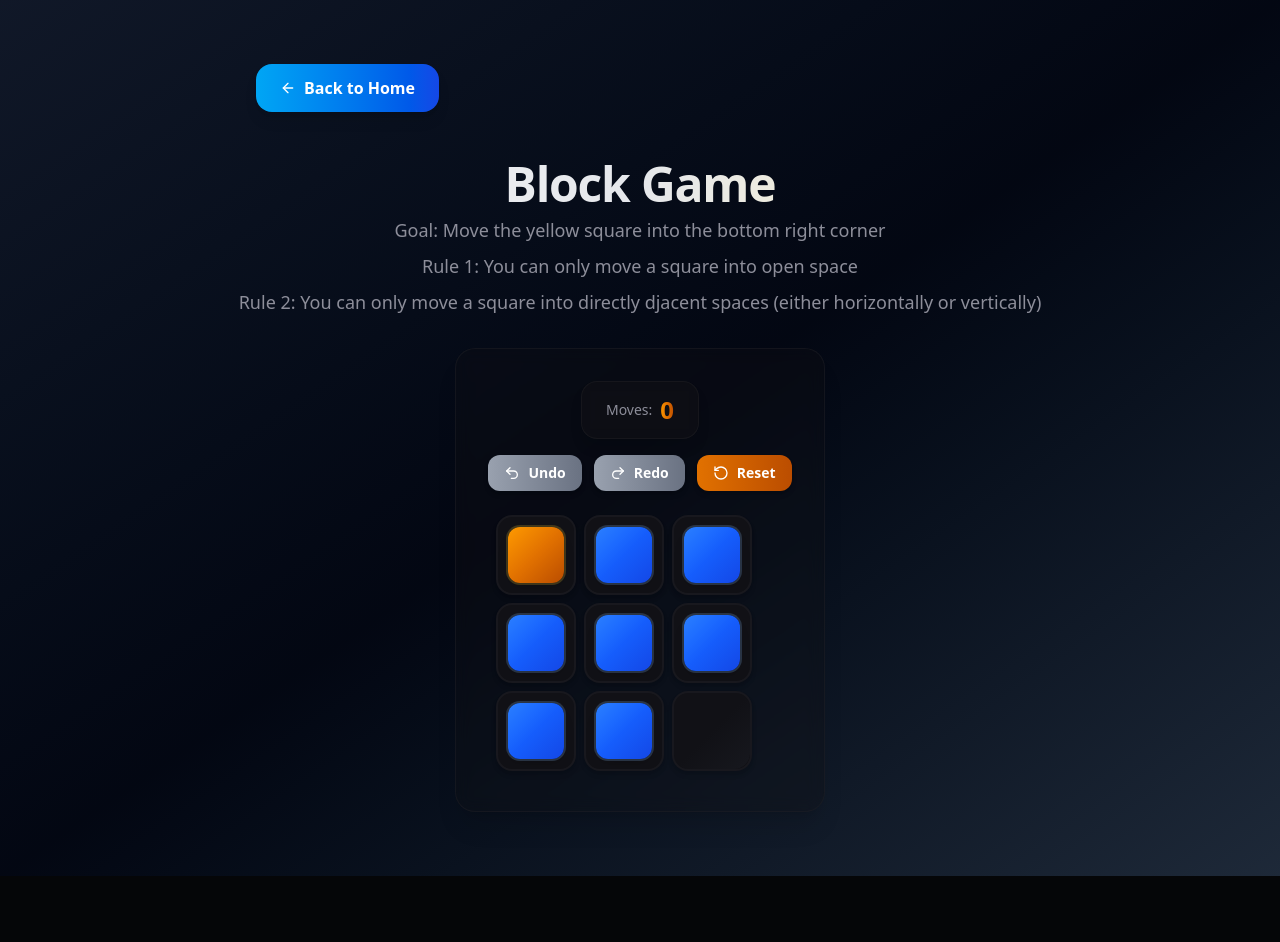
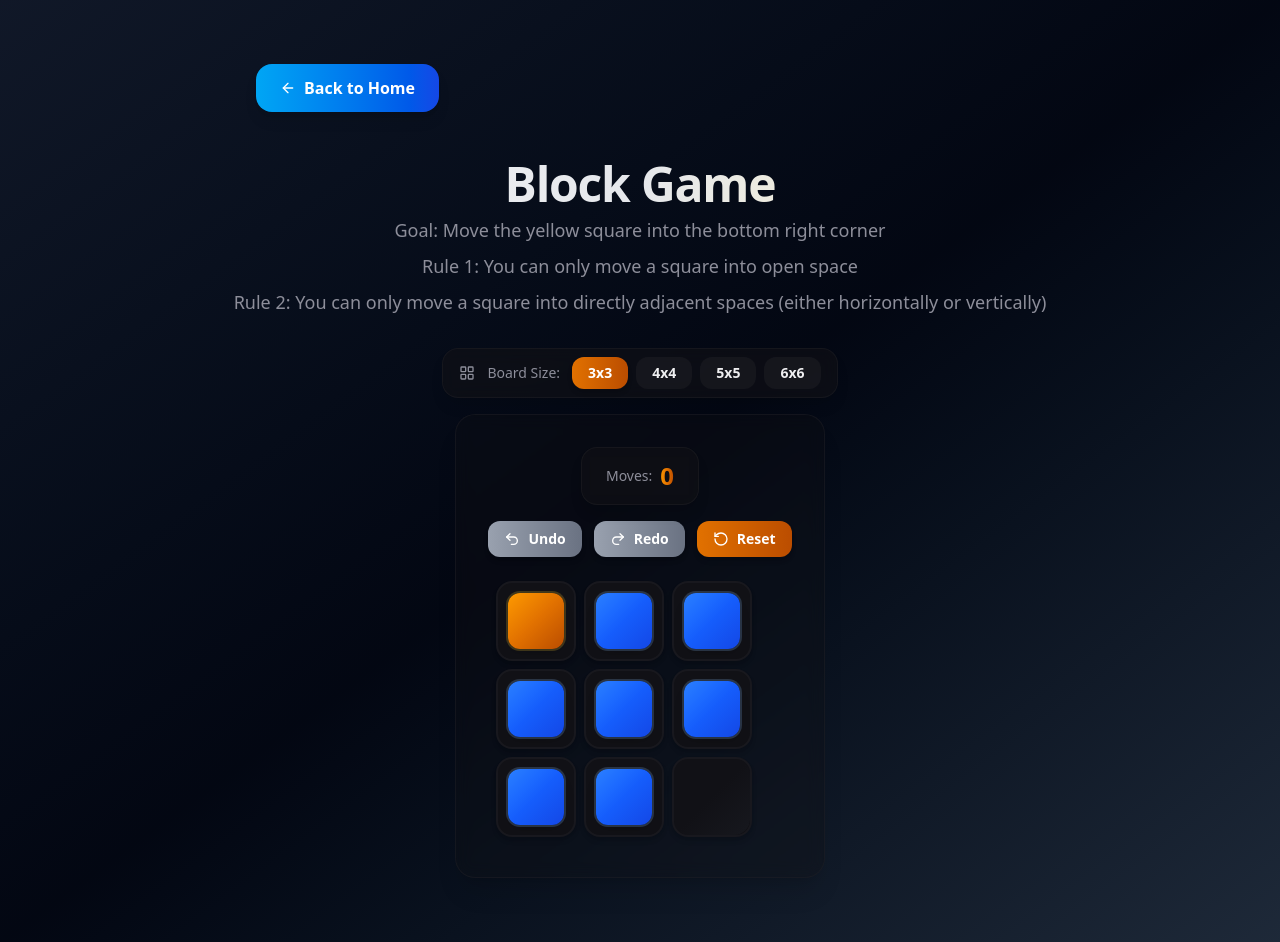
Before and after one commit to skojr/Block-Game, a Next.js app: page /block_game in a window 1280 px wide. Before the commit the page ends 876 px from the top, so only its background shows below. Built offline with nearby package versions, Linux system fonts and the light colour scheme.

Commit message:
[Feature] change size of board for block game

```diff
--- a/app/block_game/components/BlockGameBoard.tsx
+++ b/app/block_game/components/BlockGameBoard.tsx
@@ -14,6 +14,7 @@ export default function BlockGameBoard({ rows = 3, cols = 3 }: BlockGameBoardPro
     const { moves, squares, handleTileClick, undo, redo, reset, canUndo, canRedo, won } = useBoardGame({ rows, cols });
 
     const renderCell = (cell: CellData, index: number) => {
+        if (!cell) return null;
         const square = cell as { occupied: boolean; target: boolean };
         return (
             <BlockSquare
--- a/app/block_game/page.tsx
+++ b/app/block_game/page.tsx
@@ -1,8 +1,14 @@
+"use client";
+import { useState } from "react";
 import Link from "next/link";
-import { ArrowLeft } from "lucide-react";
+import { ArrowLeft, LayoutGrid } from "lucide-react";
 import BlockGameBoard from "./components/BlockGameBoard";
 
 export default function Home() {
+  const [boardSize, setBoardSize] = useState<number>(3);
+
+  const boardSizes = [3, 4, 5, 6];
+
   return (
     <div className="min-h-screen bg-gradient-to-br from-gray-50 via-gray-100 to-gray-200 dark:from-gray-900 dark:via-gray-950 dark:to-gray-800 text-foreground">
       <main className="flex min-h-screen w-full flex-col items-center justify-center px-8 py-16 gap-8">
@@ -21,11 +27,31 @@ export default function Home() {
           </h1>
           <p className="text-muted-foreground text-lg font-medium">Goal: Move the yellow square into the bottom right corner</p>
           <p className="text-muted-foreground text-lg font-medium">Rule 1: You can only move a square into open space</p>
-          <p className="text-muted-foreground text-lg font-medium">Rule 2: You can only move a square into directly djacent spaces (either horizontally or vertically)</p>
-
+          <p className="text-muted-foreground text-lg font-medium">Rule 2: You can only move a square into directly adjacent spaces (either horizontally or vertically)</p>
         </div>
-        <div className="flex items-center justify-center p-8 rounded-2xl bg-card/50 dark:bg-card/30 backdrop-blur-sm border border-border shadow-xl">
-          <BlockGameBoard />
+        <div className="flex flex-col items-center gap-4">
+          <div className="flex items-center gap-3 px-4 py-2 rounded-xl bg-card/80 dark:bg-card/60 backdrop-blur-sm border border-border shadow-lg">
+            <LayoutGrid className="w-4 h-4 text-muted-foreground" />
+            <span className="text-sm font-medium text-muted-foreground">Board Size:</span>
+            <div className="flex gap-2">
+              {boardSizes.map((size) => (
+                <button
+                  key={size}
+                  onClick={() => setBoardSize(size)}
+                  className={`px-4 py-1.5 rounded-lg text-sm font-semibold transition-all ${
+                    boardSize === size
+                      ? "bg-gradient-to-r from-amber-600 to-amber-700 text-white shadow-md"
+                      : "bg-secondary/50 hover:bg-secondary text-foreground"
+                  }`}
+                >
+                  {size}x{size}
+                </button>
+              ))}
+            </div>
+          </div>
+          <div className="flex items-center justify-center p-8 rounded-2xl bg-card/50 dark:bg-card/30 backdrop-blur-sm border border-border shadow-xl">
+            <BlockGameBoard key={boardSize} rows={boardSize} cols={boardSize} />
+          </div>
         </div>
       </main>
     </div>
--- a/app/page.tsx
+++ b/app/page.tsx
@@ -13,11 +13,8 @@ export default function Home() {
       <main className="flex flex-col items-center justify-center gap-8 px-8 py-16">
         <div className="text-center space-y-4">
           <h1 className="text-5xl md:text-6xl font-extrabold bg-gradient-to-r from-blue-400 via-blue-600 to-amber-400 bg-clip-text text-transparent tracking-tight">
-            Welcome to Block Game!
+            Pick a Game!
           </h1>
-          <p className="text-lg text-muted-foreground max-w-xl mx-auto">
-            Slide blocks around and bring the yellow square to its goal. Can you solve the puzzle?
-          </p>
         </div>
         <div className="flex flex-col items-center gap-4">
           {status === "loading" ? (
```
